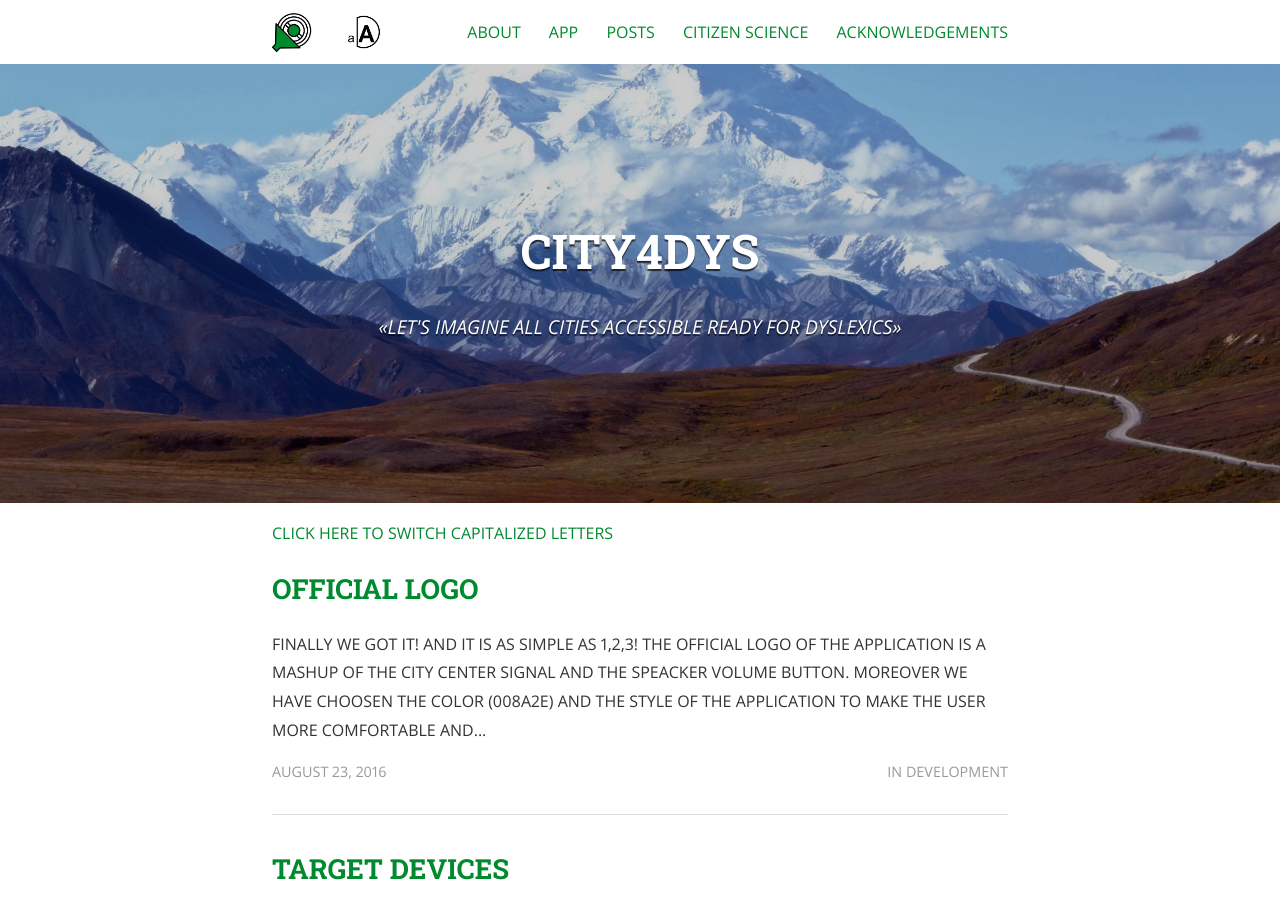
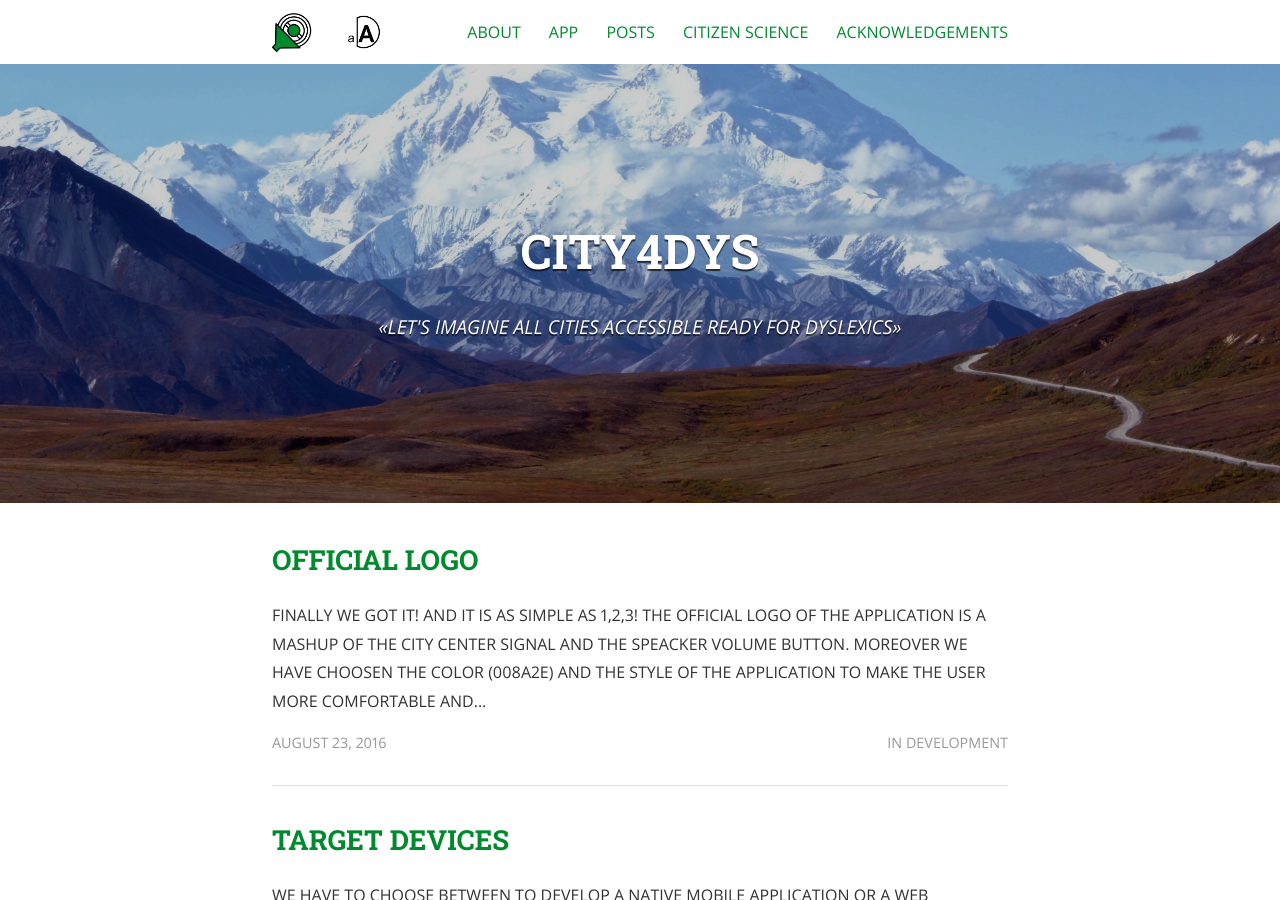
Before and after one commit to city4dys/city4dys.github.io, a Jekyll site: the page built from index.html, in a window 1280 px wide and 900 px high. Built offline with Jekyll 4.4.1, drawn with Linux system fonts in a browser that asks for light colours; nearby versions of some CDN libraries; the list of posts is cut into pages by our own code; a style sheet for code colours, icons or effects is not loaded.

Commit message:
mod capitalized letters in index page

```diff
--- a/index.html
+++ b/index.html
@@ -13,7 +13,6 @@ layout: default
 </div>
 
 <div class="wrapper">
-<a href="#" onclick="switchDysMode();return false;">CLICK HERE TO SWITCH CAPITALIZED LETTERS</a>
 <ul class="post-list">
   {% for post in paginator.posts %}
   <li>
```
